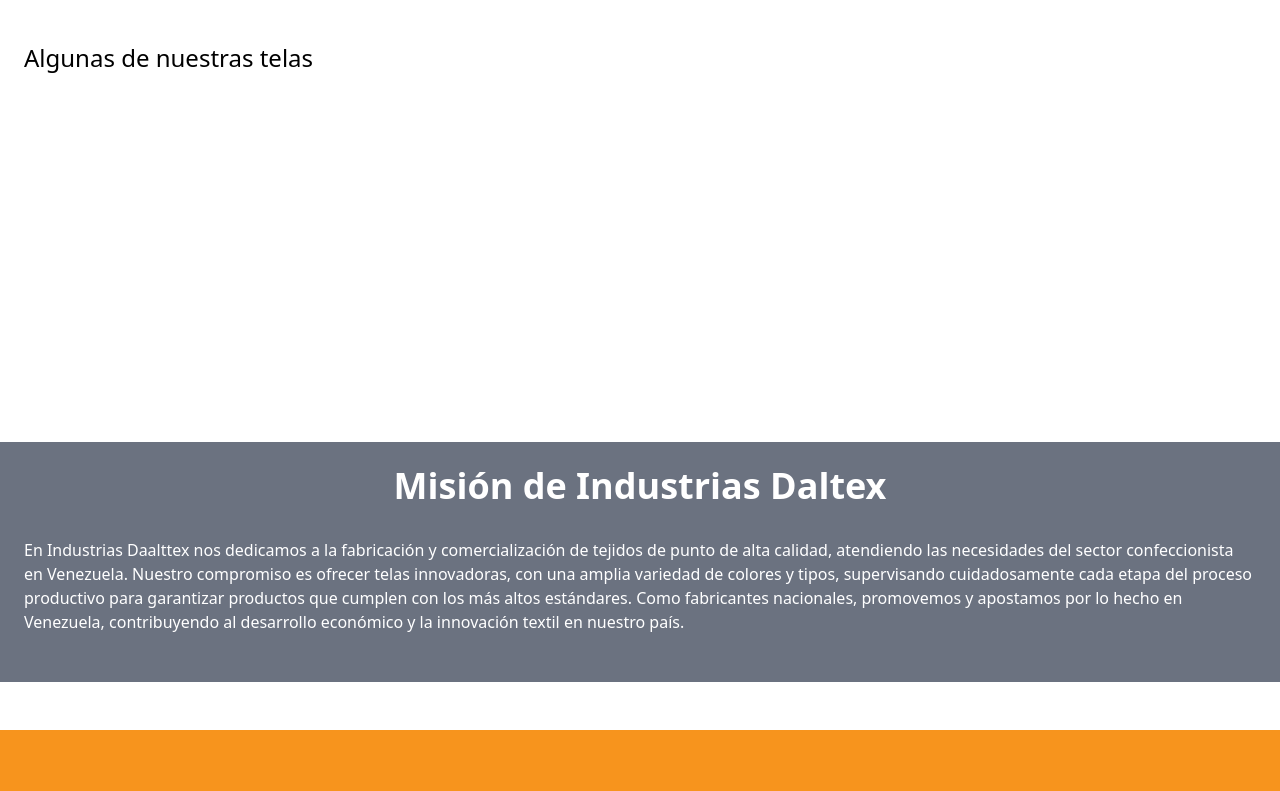
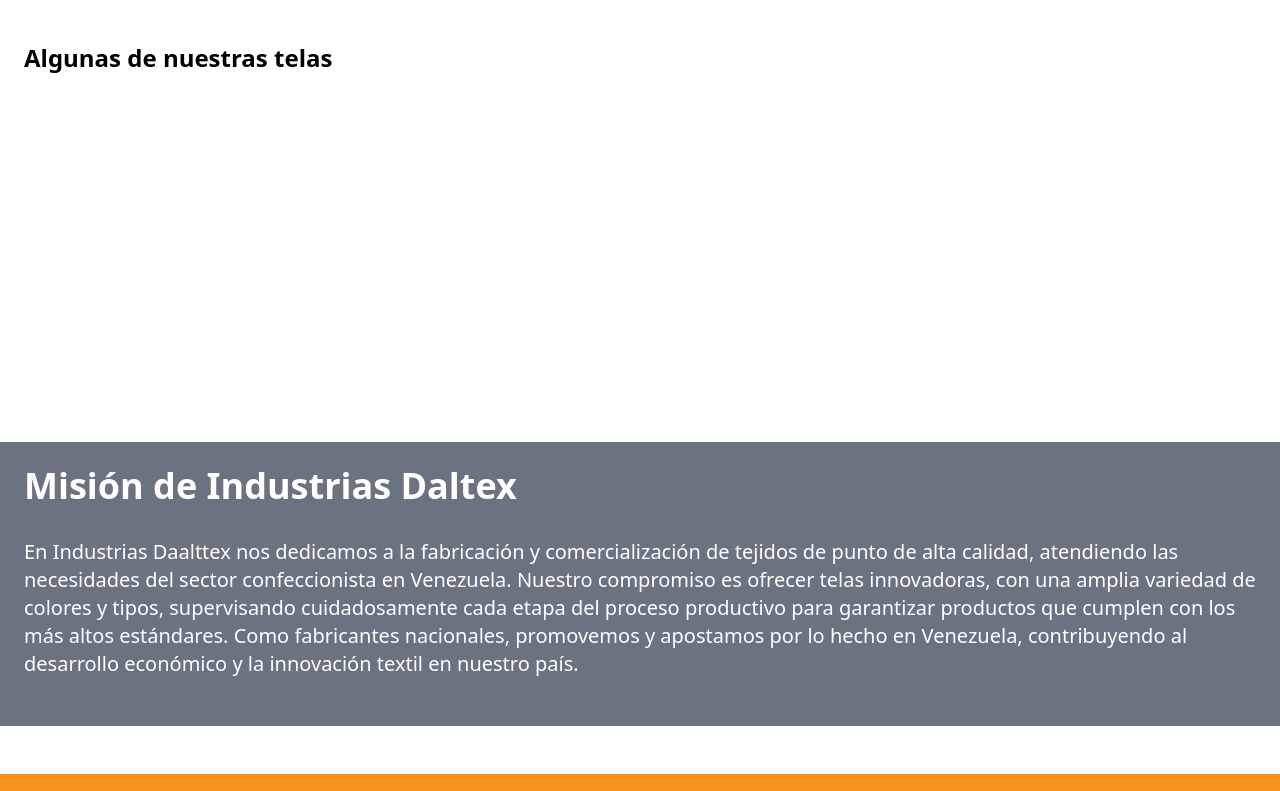
Before and after one commit to Gardeken/demo-textiland, a website: page views/home/index.html in a window 1280 px wide. Shown: the part 546-1337 px from the top of the page. Drawn offline with nearby package versions, Linux system fonts and the light colour scheme; files that its build step writes are made by us from their sources; no server answers; files whose address does not match are found by name.

Commit message:
Update index.html

```diff
--- a/views/home/index.html
+++ b/views/home/index.html
@@ -370,7 +370,7 @@
         </h3>
       </div>
       <section class="px-6 pt-6">
-        <h3 class="mb-8 text-2xl">Algunas de nuestras telas</h3>
+        <h3 class="font-bold mb-8 text-2xl">Algunas de nuestras telas</h3>
         <div class="overflow-x-scroll mb-16">
           <div
             id="containerTelas"
@@ -382,8 +382,8 @@
         id="historia"
         class="p-6 w-full h-auto lg:max-h-96 lg:pb-12 bg-primary-gray-500 mb-12 text-white"
       >
-        <h2 class="text-center mb-8 text-4xl font-bold">Misión de Industrias Daltex</h2>
-        <p class="">
+        <h2 class="mb-8 text-4xl font-bold">Misión de Industrias Daltex</h2>
+        <p class="text-xl">
           En Industrias Daalttex nos dedicamos a la fabricación y
           comercialización de tejidos de punto de alta calidad, atendiendo las
           necesidades del sector confeccionista en Venezuela. Nuestro compromiso
```
